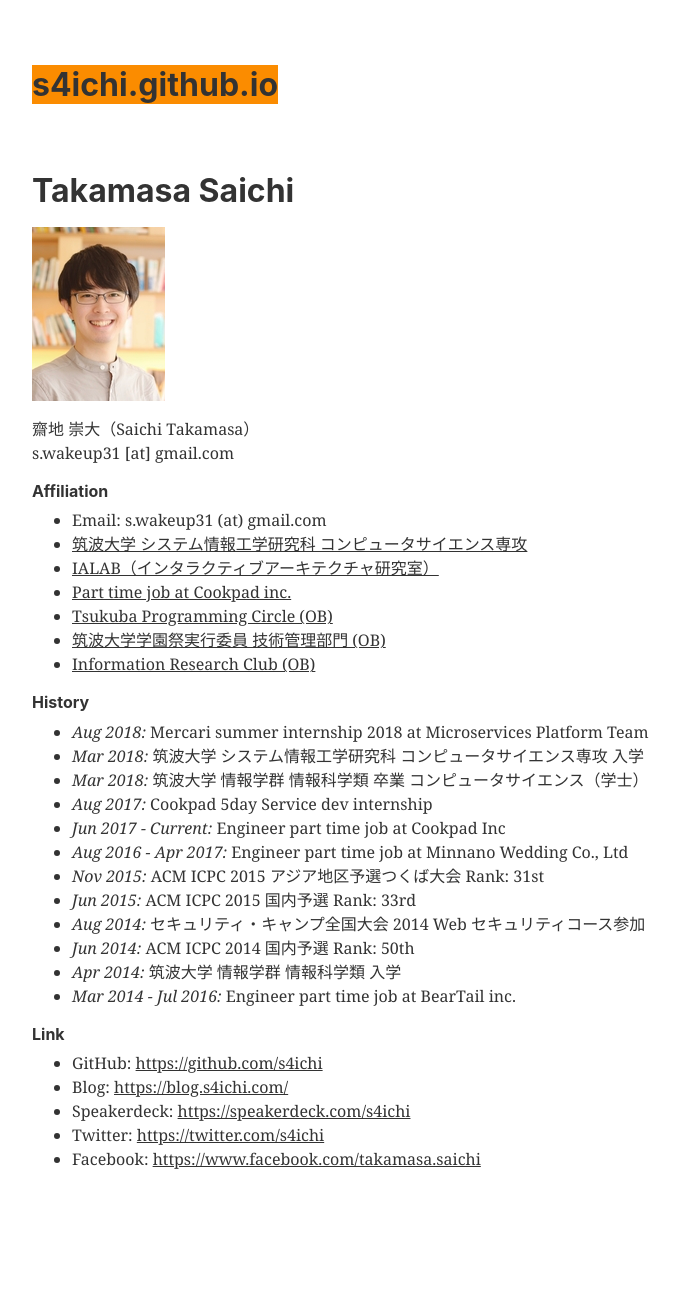
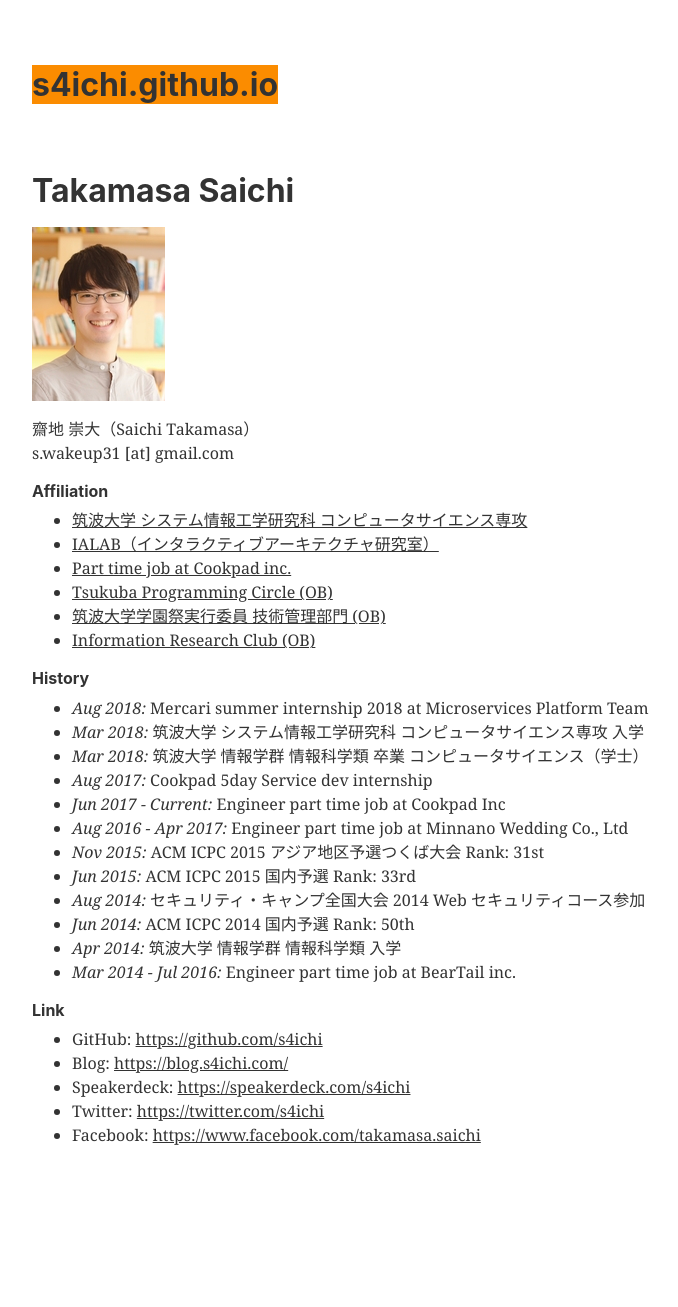
Before and after one commit to s4ichi/s4ichi.github.io, a Jekyll site: the page built from index.md, in a window 1280 px wide. Shown: the whole page, without its empty margins (224-902 px from the left). Built offline with Jekyll 4.4.1, drawn with Linux system fonts in a browser that asks for light colours; our own code applies the rules of GitHub Pages for plain Markdown files; comment, search, counter and statistics services are not loaded; after the commit the page ends 1283 px from its top, so only the background shows below that.

Commit message:
Fix index.md

```diff
--- a/index.md
+++ b/index.md
@@ -7,7 +7,6 @@ s.wakeup31 [at] gmail.com
 
 ## Affiliation
 
-- Email: s.wakeup31 (at) gmail.com
 - [筑波大学 システム情報工学研究科 コンピュータサイエンス専攻](https://www.sie.tsukuba.ac.jp/)
 - [IALAB（インタラクティブアーキテクチャ研究室）](https://www.ialab.cs.tsukuba.ac.jp/)
 - [Part time job at Cookpad inc.](https://info.cookpad.com/)
```
